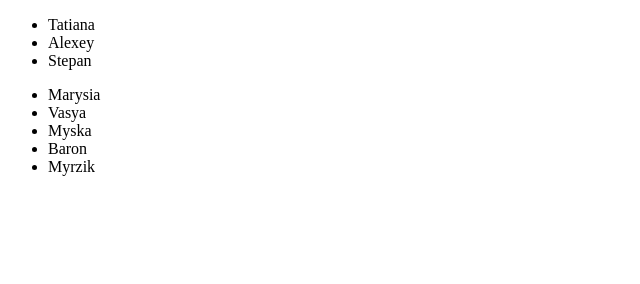
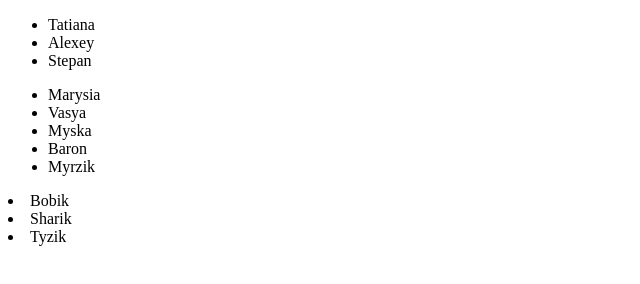
Before and after one commit to tatiana1313tatiana/animalsProject3, a plain HTML site: page index.html in a window 1280 px wide. Shown: the whole page, without its empty margins (0-640 px from the left). Drawn offline with Linux system fonts and the light colour scheme.

Commit message:
3/branchDog/list dogs
# Conflicts:
#	index.html

```diff
--- a/index.html
+++ b/index.html
@@ -18,5 +18,8 @@
 		<li class="cat">Baron</li>
 		<li class="cat">Myrzik</li>
 </ul>
+<li class="dog">Bobik</li>
+<li class="dog">Sharik</li>
+<li class="dog">Tyzik</li>
 </body>
 </html>
```
